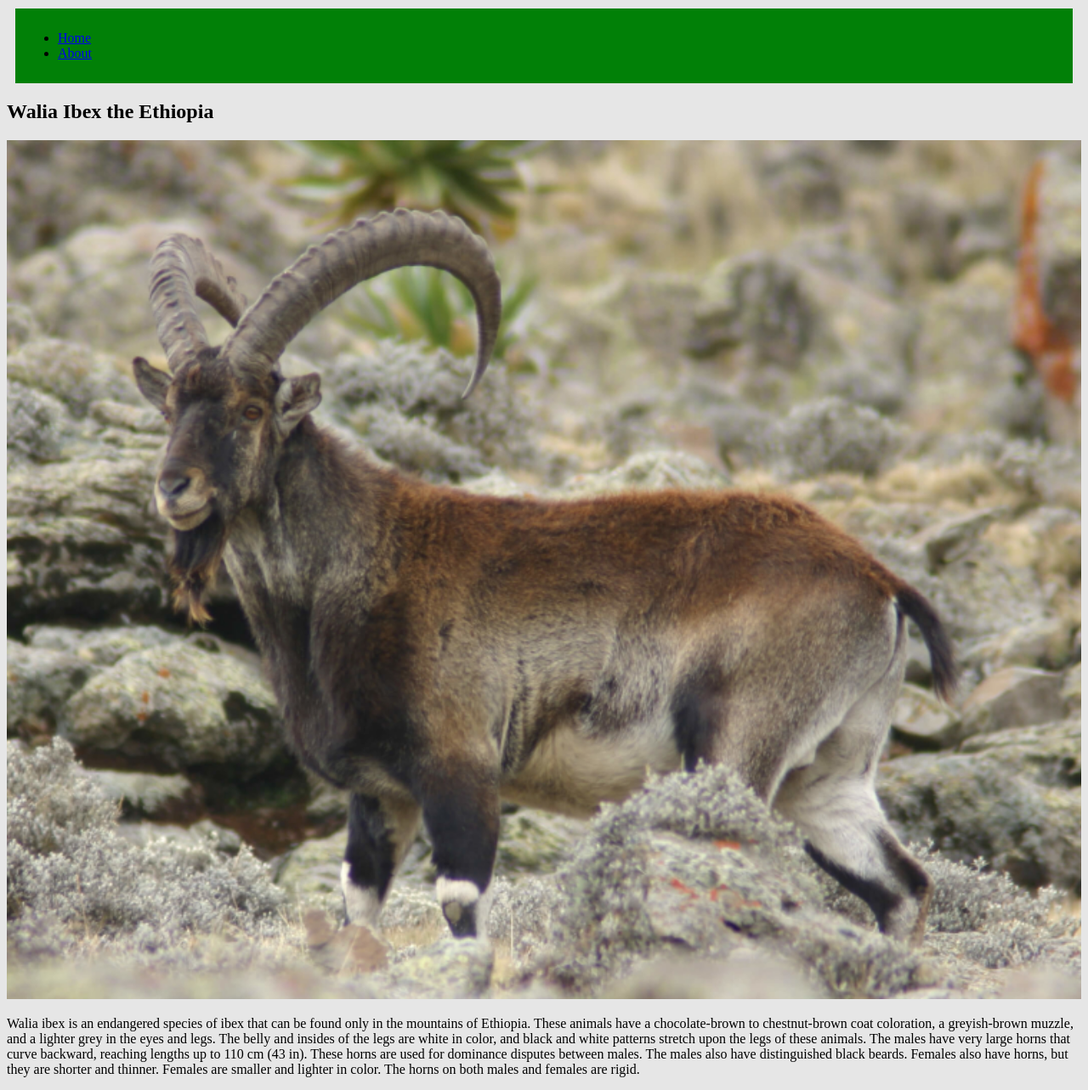
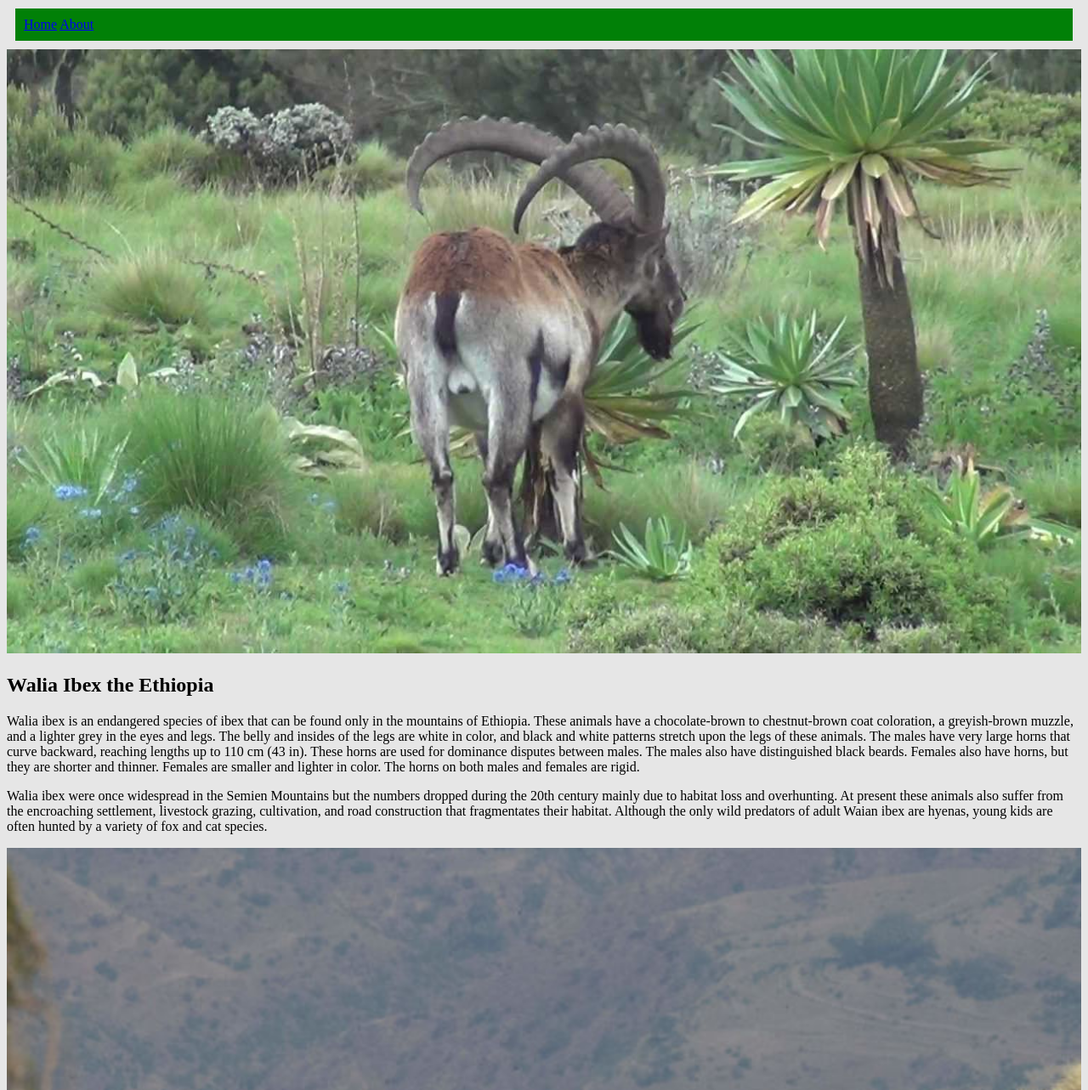
Before and after one commit to Demesew-Jump/First-VS-Code-Project, a plain HTML site: page index.html in a window 1280 px wide. Shown: the top 1283 px of the page at 85% size. Drawn offline with Linux system fonts and the light colour scheme.

Commit message:
change in navbar

```diff
--- a/index.html
+++ b/index.html
@@ -1,51 +1,55 @@
 <!DOCTYPE html>
 <html>
+
 <head>
-    <Title>Walia Ibex</Title>
+    <meta charset="UTF-8">
+    <meta http-equiv="X-UA-Compatible" content="IE=edge">
+    <meta name="viewport" content="width=device-width, initial-scale=1.0">
+    <title>Walia Ibex</title>
+    <link href="Resources/css/style.css" rel="stylesheet">
     <link href="about.html">
-    <link rel="stylesheet" href="Resources/css/style.css">
-
 </head>
 <body>
     <header>
-
-        <nav>
-                       <ul>
-                <li><a href="./index.html">Home</a></li>
-                <li><a href="./about.html">About</a></li>
-
-            </ul>
+        <nav class="navbar navbar-expand-lg navbar-light bg-light">
+            <div class="container-fluid">
+                <div class="navbar-nav">
+                  <a class="nav-link active" aria-current="page" href="./index.html">Home</a>
+                  <a class="nav-link" href="./about.html">About</a>
+              </div>
+            </div>
         </nav>
     </header>
-
-    <main>
-        <section>
-            <article>
+        <div class="row">
+            <div class="col">
+            <img src="Resources/images/Ethipian Ibex.jpg"></figure>
+            </div>
+        <div>
+        <div class="row">
+            <div class="col">
                 <h2>Walia Ibex the Ethiopia</h2>
-                <img src="Resources/images/walia-ibex.jpg">
-                <p>
-                    Walia ibex is an endangered species of ibex that can be found only in the mountains of Ethiopia.
+                <p> Walia ibex is an endangered species of ibex that can be found only in the mountains of Ethiopia.
                     These animals have a chocolate-brown to chestnut-brown coat coloration, a greyish-brown muzzle, and
                     a lighter grey in the eyes and legs. The belly and insides of the legs are white in color, and black
                     and white patterns stretch upon the legs of these animals. The males have very large horns that
                     curve backward, reaching lengths up to 110 cm (43 in). These horns are used for dominance disputes
                     between males. The males also have distinguished black beards. Females also have horns, but they are
                     shorter and thinner. Females are smaller and lighter in color. The horns on both males and females
-                    are rigid.
-                </p>
-            </article>
-        </section>
-        <figure>
-            <img src="Resources/images/walia-ibex-capra-walie.jpg" />
-            <figcaption>Walia Ibex in the semen mountain</figcaption>
-        </figure>
-
-    </main>
-
+                    are rigid. </p>
+            </div>
+        </div>
+        <div class="row">
+            <div class="col">
+               <p>Walia ibex were once widespread in the Semien Mountains but the numbers dropped during the 20th
+                century mainly due to habitat loss and overhunting. At present these animals also suffer from the
+                encroaching settlement, livestock grazing, cultivation, and road construction that fragmentates
+                their habitat. Although the only wild predators of adult Waian ibex are hyenas, young kids are often
+                hunted by a variety of fox and cat species.</p>
+                <img src="Resources/images/walia-ibex-capra-walie.jpg" />
+            </div>
+        </div>
     <footer>
-        <p>Walia Ibex is one of the endangered animal in the northern mountain of Ethiopia</p>
+        <h4>Walia Ibex is one of the endangered animal in the northern mountain of Ethiopia</h4>
     </footer>
-
 </body>
-
 </html>
```
Also changed, not shown: Resources/images/Ethipian Ibex.jpg (added).
